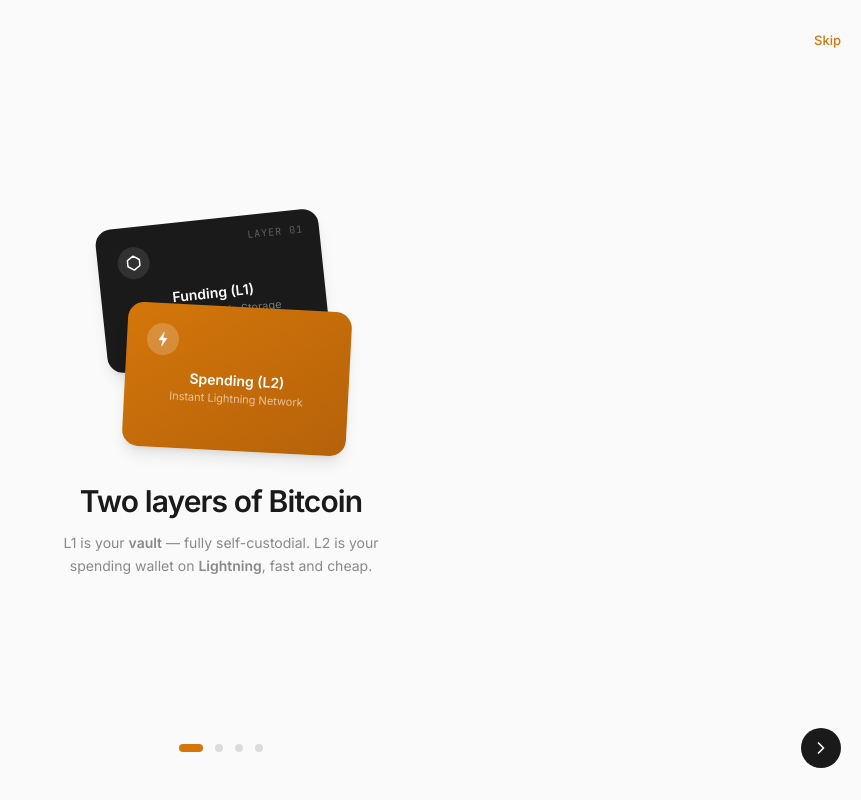
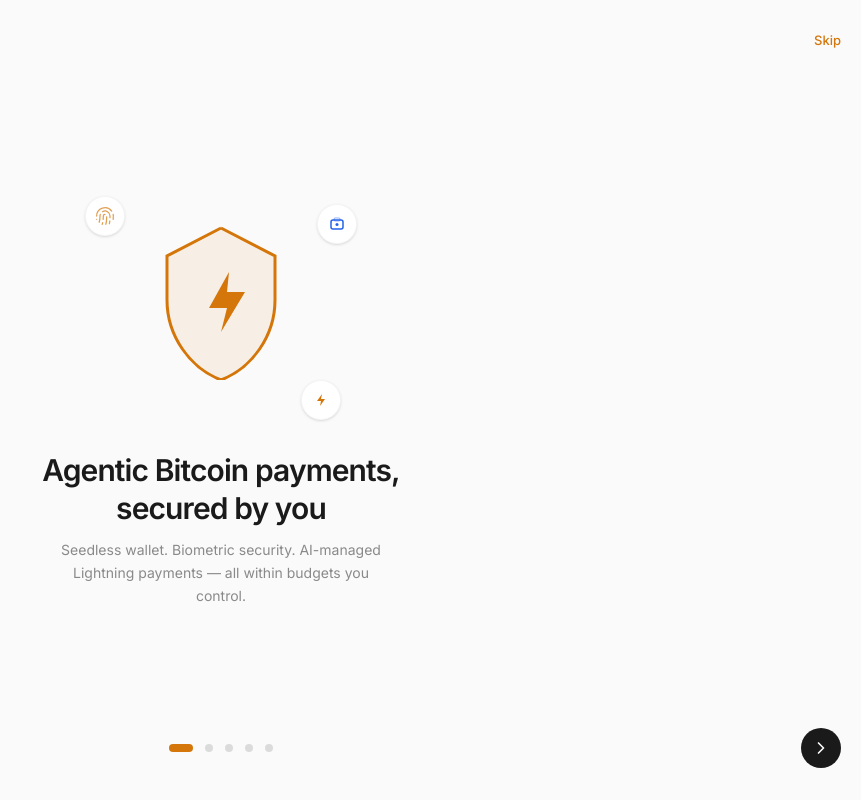
Before and after one commit to PraneethGunas/aegis-wallet, a Next.js app in the folder web/: page / in a window 1280 px wide. Shown: the whole page, without its empty margins (419-1280 px from the left). Built offline with nearby package versions, Linux system fonts and the light colour scheme; no server answers.

Commit message:
feat: add hero illustration component with animations and integrate into onboarding slides

```diff
--- a/web/src/app/page.jsx
+++ b/web/src/app/page.jsx
@@ -11,6 +11,90 @@
 import { motion, AnimatePresence } from "motion/react";
 import { useWallet } from "@/lib/store";
 import { hasExistingWallet } from "@/lib/passkey";
+
+/* ─── Illustration: Hero / Welcome ─── */
+function IllustrationHero() {
+  return (
+    <div className="relative w-72 h-64 mx-auto flex items-center justify-center">
+      {/* Shield with lightning bolt */}
+      <motion.div
+        initial={{ opacity: 0, scale: 0.6 }}
+        animate={{ opacity: 1, scale: 1 }}
+        transition={{ delay: 0.1, duration: 0.5, type: "spring", stiffness: 180 }}
+        className="relative"
+      >
+        <svg width="140" height="160" viewBox="0 0 140 160" fill="none">
+          {/* Shield outline */}
+          <motion.path
+            d="M70 8L16 36v44c0 36 23 68 54 80 31-12 54-44 54-80V36L70 8z"
+            stroke="#D4760A"
+            strokeWidth="3"
+            fill="none"
+            initial={{ pathLength: 0 }}
+            animate={{ pathLength: 1 }}
+            transition={{ delay: 0.2, duration: 1, ease: "easeOut" }}
+          />
+          {/* Shield fill */}
+          <motion.path
+            d="M70 8L16 36v44c0 36 23 68 54 80 31-12 54-44 54-80V36L70 8z"
+            fill="#D4760A"
+            initial={{ opacity: 0 }}
+            animate={{ opacity: 0.08 }}
+            transition={{ delay: 0.8, duration: 0.5 }}
+          />
+          {/* Lightning bolt */}
+          <motion.path
+            d="M78 52L58 88h18l-6 24 24-40H76l2-20z"
+            fill="#D4760A"
+            initial={{ opacity: 0, y: -10 }}
+            animate={{ opacity: 1, y: 0 }}
+            transition={{ delay: 0.6, duration: 0.4 }}
+          />
+        </svg>
+      </motion.div>
+
+      {/* Floating elements */}
+      <motion.div
+        initial={{ opacity: 0, x: -20 }}
+        animate={{ opacity: 1, x: 0 }}
+        transition={{ delay: 0.8, duration: 0.4 }}
+        className="absolute top-6 left-2"
+      >
+        <div className="w-10 h-10 rounded-xl bg-white border border-border/50 shadow-sm flex items-center justify-center">
+          <Fingerprint className="w-5 h-5 text-primary/70" strokeWidth={1.5} />
+        </div>
+      </motion.div>
+
+      <motion.div
+        initial={{ opacity: 0, x: 20 }}
+        animate={{ opacity: 1, x: 0 }}
+        transition={{ delay: 0.9, duration: 0.4 }}
+        className="absolute top-8 right-2"
+      >
+        <div className="w-10 h-10 rounded-xl bg-white border border-border/50 shadow-sm flex items-center justify-center">
+          <svg width="18" height="18" viewBox="0 0 18 18" fill="none">
+            <rect x="3" y="5" width="12" height="9" rx="2" fill="none" stroke="#2563EB" strokeWidth="1.5" />
+            <circle cx="9" cy="9.5" r="1.5" fill="#2563EB" />
+            <rect x="6" y="3" width="6" height="3" rx="1" fill="none" stroke="#2563EB" strokeWidth="1" opacity="0.5" />
+          </svg>
+        </div>
+      </motion.div>
+
+      <motion.div
+        initial={{ opacity: 0, y: 15 }}
+        animate={{ opacity: 1, y: 0 }}
+        transition={{ delay: 1, duration: 0.4 }}
+        className="absolute bottom-2 right-6"
+      >
+        <div className="w-10 h-10 rounded-xl bg-white border border-border/50 shadow-sm flex items-center justify-center">
+          <svg width="18" height="18" viewBox="0 0 18 18" fill="none">
+            <path d="M10 3L5 10h4l-1 5 5-7H9l1-5z" fill="#D4760A" />
+          </svg>
+        </div>
+      </motion.div>
+    </div>
+  );
+}
 
 /* ─── Illustration: Two Layers ─── */
 function IllustrationLayers() {
@@ -267,6 +351,13 @@
 
 /* ─── Slide Data ─── */
 const slides = [
+  {
+    id: "hero",
+    Illustration: IllustrationHero,
+    title: "Agentic Bitcoin payments, secured by you",
+    description:
+      "Seedless wallet. Biometric security. AI-managed Lightning payments — all within budgets you control.",
+  },
   {
     id: "layers",
     Illustration: IllustrationLayers,
```
